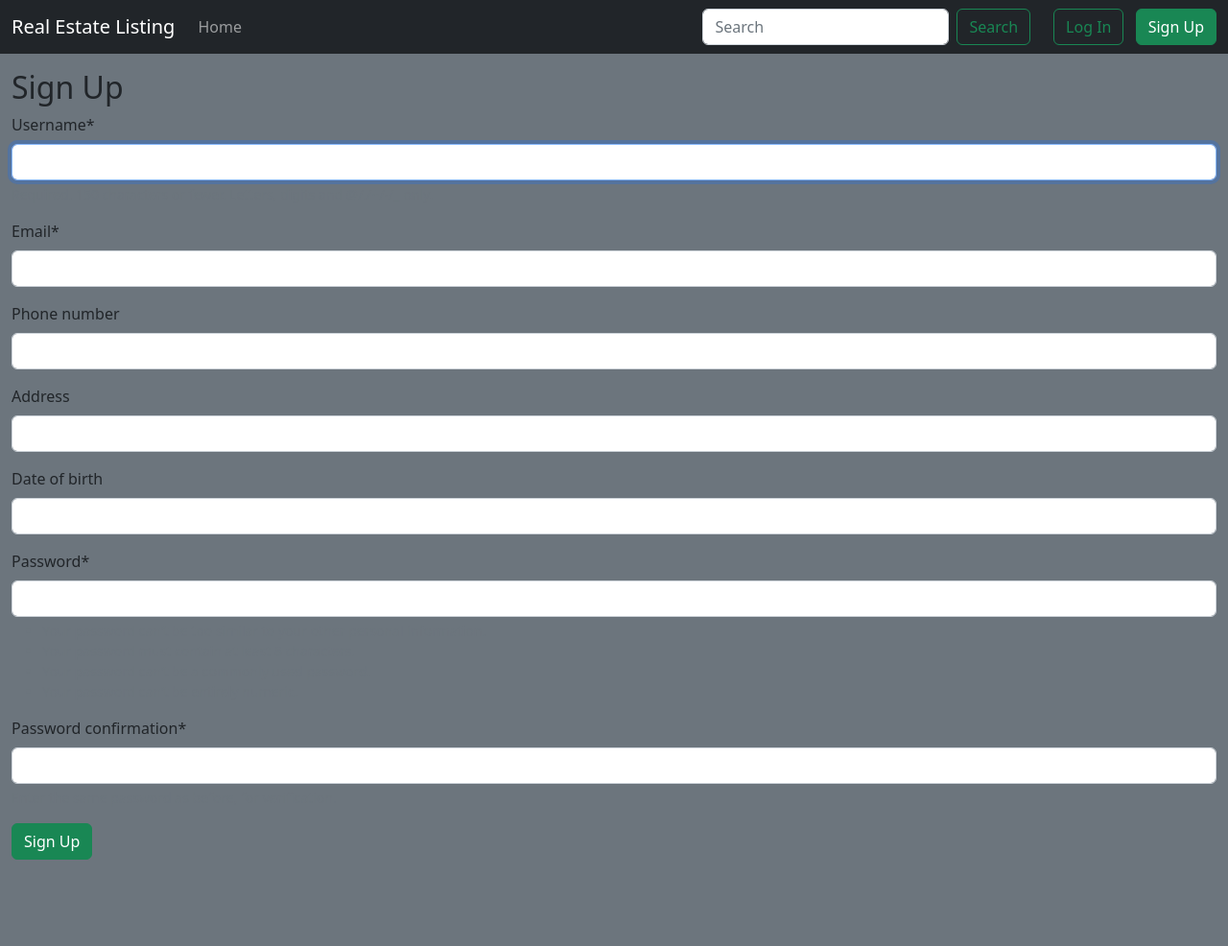
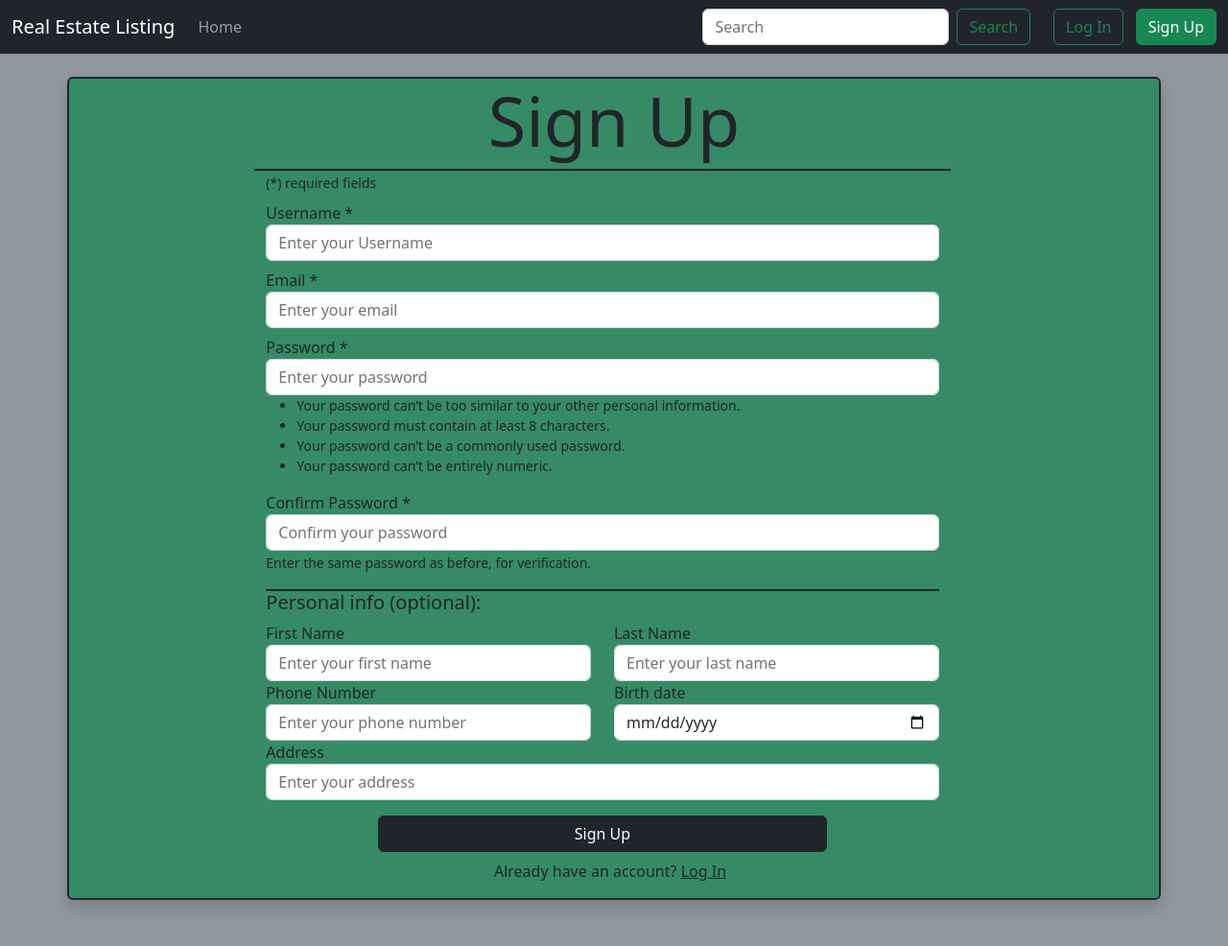
Before and after one commit to GCasaliUnifi/PPM_Real_Estate_Django, a Django app: page /accounts/signup/ in a window 1280 px wide. Shown: the whole page at 96% size. Before the commit the page ends 896 px from the top, so only its background shows below. Run offline with Django 4.2, Linux system fonts and the light colour scheme; parts of the project's set-up code (start-up, migrations or seed data) failed here and were passed over; some libraries are stand-ins or nearby versions.

Commit message:
Modified the look of signup and login.

```diff
--- a/RealEstateWebsitePPM/accounts/forms.py
+++ b/RealEstateWebsitePPM/accounts/forms.py
@@ -8,6 +8,8 @@ class CustomUserCreationForm(UserCreationForm):
         fields = (
             "username",
             "email",
+            "first_name",
+            "last_name",
             "phone_number",
             "address",
             "date_of_birth",
--- a/RealEstateWebsitePPM/listings/views.py
+++ b/RealEstateWebsitePPM/listings/views.py
@@ -40,7 +40,7 @@ class PropertyCreateView(CreateView):
         "listing_location",
         "bedrooms",
         "bathrooms",
-        "square_feet",
+        "square_metres",
         "category",
         "price",
         "image",
--- a/RealEstateWebsitePPM/templates/base.html
+++ b/RealEstateWebsitePPM/templates/base.html
@@ -12,11 +12,12 @@
           integrity="sha384-rbsA2VBKQhggwzxH7pPCaAqO46MgnOM80zW1RWuH61DGLwZJEdK2Kadq2F9CUG65" crossorigin="anonymous">
 </head>
 
-<body class="bg-secondary">
+<body class="bg-secondary bg-opacity-75">
 <nav class="navbar navbar-expand-md navbar-dark fixed-top bg-dark">
     <div class="container-fluid">
         <a class="navbar-brand" href="{% url 'home' %}">Real Estate Listing</a>
-      <button class="navbar-toggler" type="button" data-bs-toggle="collapse" data-bs-target="#navbarCollapse" aria-controls="navbarCollapse" aria-expanded="false" aria-label="Toggle navigation">
+        <button class="navbar-toggler" type="button" data-bs-toggle="collapse" data-bs-target="#navbarCollapse"
+                aria-controls="navbarCollapse" aria-expanded="false" aria-label="Toggle navigation">
             <span class="navbar-toggler-icon"></span>
         </button>
         <div class="collapse navbar-collapse" id="navbarCollapse">
@@ -57,7 +58,8 @@
         </div>
     </div>
 </nav>
-  <main class="bg-secondary">
+
+<main>
     <div class="container-fluid pt-5 mt-4">
         {% block content %}
         {% endblock content %}
--- a/RealEstateWebsitePPM/templates/property_detail.html
+++ b/RealEstateWebsitePPM/templates/property_detail.html
@@ -72,7 +72,7 @@
                 <h3><strong>Property description:</strong></h3>
                 <p>{{ listing.description }}</p>
             </div>
-            {% if user.is_authenticated and user != listing.owner %}
+            {% if user != listing.owner %}
             <h4>Want to buy? <a href="{% url 'contact_seller' listing.pk %}" class="text-dark">Contact seller</a></h4>
             {% endif %}
             <p class="mt-1 text-center">Back to <a class="text-dark" href="{% url 'property_list' %}">All Listings</a>.
--- a/RealEstateWebsitePPM/templates/registration/profile_edit.html
+++ b/RealEstateWebsitePPM/templates/registration/profile_edit.html
@@ -15,6 +15,8 @@
                      class="img-fluid rounded-circle mb-1 border border-3 border-dark"
                      width="200" height="200">
             </div>
+
+
             <div class="col-md-5 mt-4">
                 <div class="mb-3 pb-1 border-dark">
                     <label for="newUsername" class="form-label"><strong>Username</strong> *</label>
@@ -54,6 +56,8 @@
                            aria-describedby="date-of-birth">
                 </div>
             </div>
+
+
             <div class="row justify-content-center mb-2">
                 <div class="col-md-5 text-center">
                     <button type="submit" class="btn btn-primary btn-lg">Save Changes</button>
--- a/RealEstateWebsitePPM/templates/registration/signup.html
+++ b/RealEstateWebsitePPM/templates/registration/signup.html
@@ -1,11 +1,96 @@
 {% extends "base.html" %}
-{% load crispy_forms_tags %}
+
 {% block title %}Sign Up{% endblock title%}
 
 {% block content %}
-<h2>Sign Up</h2>
-<form method="post">{% csrf_token %}
-  {{ form|crispy }}
-  <button class="btn btn-success" type="submit">Sign Up</button>
+<form method="post">
+    {% csrf_token %}
+    <div class="container mt-2 mb-5 bg-success bg-opacity-75 border border-2 border-dark rounded shadow">
+        <div class="row ms-auto me-auto">
+            <h1 class="text-center display-2"><strong>Sign Up</strong></h1>
+            <div class="row justify-content-center">
+                <div class="col-md-8 border-top border-2 border-dark">
+                    <small class="text-center">(*) required fields</small>
+                    <div class="form-group mt-2">
+                        <label for="username">Username *</label>
+                        <input type="text" class="form-control" id="username" name="username"
+                               placeholder="Enter your Username" required>
+                    </div>
+
+                    <div class="form-group mt-2">
+                        <label for="email">Email *</label>
+                        <input type="email" class="form-control" id="email" name="email" placeholder="Enter your email"
+                               required>
+                    </div>
+
+                    <div class="form-group mt-2">
+                        <label for="password">Password *</label>
+                        <input type="password" class="form-control" id="password" name="password1"
+                               placeholder="Enter your password" required>
+                        <small class="form-text text-dark">{{ form.password1.help_text }}</small>
+                    </div>
+
+                    <div class="form-group mt-3 mb-2">
+                        <label for="confirm_password">Confirm Password *</label>
+                        <input type="password" class="form-control" id="confirm_password" name="password2"
+                               placeholder="Confirm your password" required>
+                        <small class="form-text text-dark">{{ form.password2.help_text }}</small>
+                    </div>
+
+                    <h5 class="mt-3 mb-2 border-top border-2 border-dark">Personal info (optional):</h5>
+                    <div class="row justify-content-center">
+                        <div class="col-md-6">
+                            <div class="form-group">
+                                <label for="first_name">First Name</label>
+                                <input type="text" class="form-control" id="first_name" name="first_name"
+                                       placeholder="Enter your first name">
+                            </div>
+                        </div>
+
+                        <div class="col-md-6">
+                            <div class="form-group">
+                                <label for="last_name">Last Name</label>
+                                <input type="text" class="form-control" id="last_name" name="last_name"
+                                       placeholder="Enter your last name">
+                            </div>
+                        </div>
+                    </div>
+
+                    <div class="row justify-content-center align-items-center">
+                        <div class="col-md-6">
+                            <div class="form-group">
+                                <label for="phone_number">Phone Number</label>
+                                <input type="tel" class="form-control" id="phone_number" name="phone_number"
+                                       placeholder="Enter your phone number">
+                            </div>
+                        </div>
+
+                        <div class="col-md-6">
+                            <div class="form-group">
+                                <label for="birth_date">Birth date</label>
+                                <input type="date" class="form-control" id="birth_date" name="date_of_birth"
+                                       placeholder="Date of Birth">
+                            </div>
+                        </div>
+                    </div>
+
+                    <div class="form-group">
+                        <label for="address">Address</label>
+                        <input type="text" class="form-control mb-2" id="address" name="address"
+                               placeholder="Enter your address">
+                    </div>
+
+
+                    <div class="d-flex justify-content-center align-items-center pt-2">
+                        <button type="submit" class="btn btn-dark col-md-8">Sign Up</button>
+                    </div>
+                    <div class="text-center">
+                        <p class="ms-3 mt-2">Already have an account? <a class="text-dark" href="{% url 'login' %}">Log
+                            In</a></p>
+                    </div>
+                </div>
+            </div>
+        </div>
+    </div>
 </form>
 {% endblock content %}
```
Also changed, not shown: RealEstateWebsitePPM/templates/registration/login.html (+15 -7 lines), RealEstateWebsitePPM/db.sqlite3. Lines whose indentation alone changed are shown as unchanged.
